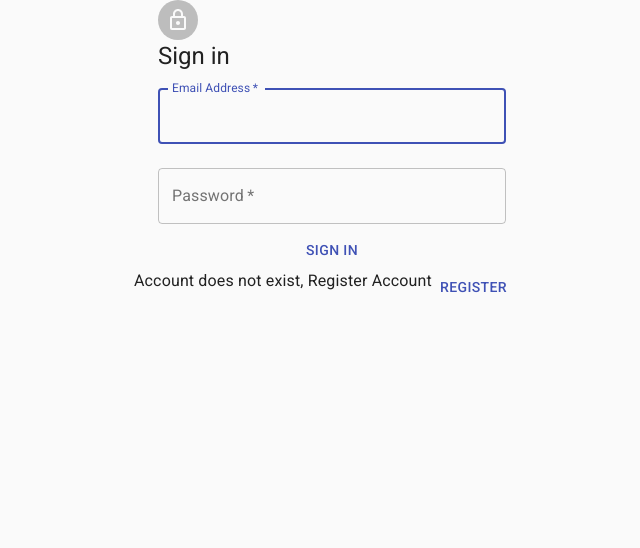
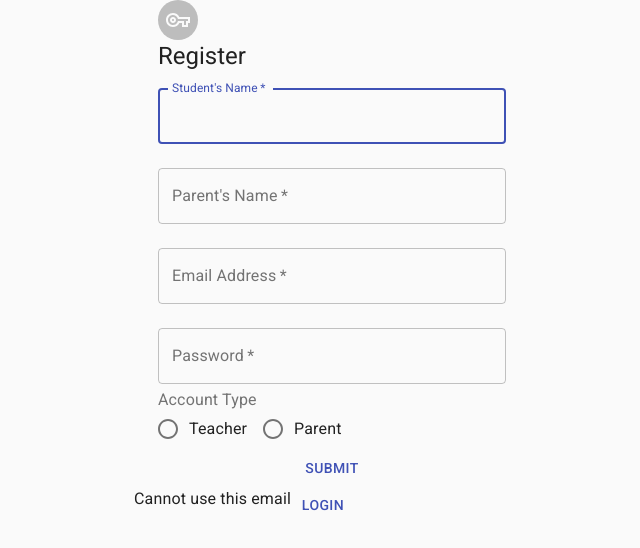
Before and after one commit to gideonrynn/homeschoolr-project3, a React (Create React App) app in the folder client/: page / in a window 1280 px wide. Shown: the top 548 px of the page, without its empty margins (308-948 px from the left). Built offline with nearby package versions, Linux system fonts and the light colour scheme.

Commit message:
renewed loginPage to be more readable

```diff
--- a/client/src/components/Login/index.js
+++ b/client/src/components/Login/index.js
@@ -131,8 +131,8 @@
                         Sign in
                     </Typography>
 
-                    <form className={useStyles.form} noValidate>
                         <TextField
+                            classes={useStyles.form}
                             variant="outlined"
                             margin="normal"
                             required
@@ -153,6 +153,7 @@
                         <br/>
 
                         <TextField
+                            classes={useStyles.form}
                             variant="outlined"
                             margin="normal"
                             required
@@ -181,7 +182,6 @@
                         >
                             Sign In
                         </Button>
-                    </form>
                 </div>
             </Container>
         );
--- a/client/src/components/Register/index.js
+++ b/client/src/components/Register/index.js
@@ -135,8 +135,8 @@
                         Register
                     </Typography>
 
-                    <form className={useStyles.form} noValidate>
                         <TextField
+                            classes={useStyles.form}
                             variant="outlined"
                             margin="normal"
                             required
@@ -155,13 +155,13 @@
                         <br/>
 
                         <TextField
+                            classes={useStyles.form}
                             variant="outlined"
                             margin="normal"
                             required
                             fullWidth
                             id="parentName"
                             label="Parent's Name"
-                            autoFocus
                             // floatingLabelText="Parent Name"
 
                             //this did not work for scd
@@ -173,6 +173,7 @@
                         <br/>
 
                         <TextField
+                            classes={useStyles.form}
                             variant="outlined"
                             margin="normal"
                             required
@@ -180,7 +181,6 @@
                             id="email"
                             label="Email Address"
                             type="email"
-                            autoFocus
                             // floatingLabelText="Email"
 
                             //this did not work for scd
@@ -193,6 +193,7 @@
                         <br/>
 
                         <TextField
+                            classes={useStyles.form}
                             variant="outlined"
                             margin="normal"
                             required
@@ -200,7 +201,6 @@
                             id="password"
                             label="Password"
                             type="password"
-                            autoFocus
                             // floatingLabelText="Password"
 
                             //this did not work for scd
@@ -235,7 +235,6 @@
 
 
 
-                    </form>
 
                 </div>
             </Container>
--- a/client/src/pages/LoginPage.js
+++ b/client/src/pages/LoginPage.js
@@ -51,7 +51,7 @@
         this.state={
             username:'',
             password:'',
-            loginPage:[],
+            // loginPage:[],
             loginMessage:'',
             buttonLabel: 'Register',
             isLogin: true
@@ -59,56 +59,92 @@
     }
 
     componentWillMount(){
-        let loginPage=[];
-        loginPage.push(
-            <Login parentContext={this} appContext={this.props.parentContext} key={loginPage.length}/>
-        );
+        // let loginPage=[];
+        // loginPage.push(
+        //     <Login
+        //     //  parentContext={this} appContext={this.props.parentContext} key={loginPage.length}
+        //     />
+        // );
 
-        let loginMessage = "Account does not exist, Register Account";
+        // let loginMessage = "Account does not exist, Register Account";
 
-        this.setState({
-            loginPage: loginPage,
-            loginMessage: loginMessage
-        })
+        // this.setState({
+        //     loginPage: loginPage,
+        //     loginMessage: loginMessage
+        // })
+
+        this.handleClick2();
+
     }
 
-    handleClick(event){
+    // handleClick(event){
 
-        console.log("event" + event);
+    //     console.log("event" + event);
 
-        let loginMessage ='';
+    //     let loginMessage ='';
 
-        if(this.state.isLogin){
-            let loginPage=[];
-            loginPage.push(
-                <Register parentContext={this}/>
-            );
+    //     if(this.state.isLogin){
+    //         let loginPage=[];
+    //         loginPage.push(
+    //             <Register parentContext={this} key={1}/>
+    //         );
 
-            loginMessage = "Cannot use this email";
+    //         loginMessage = "Cannot use this email";
 
-            this.setState({
-                loginPage: loginPage,
-                loginMessage: loginMessage,
-                buttonLabel: "Login",
-                isLogin: false
-            })
+    //         this.setState({
+    //             loginPage: loginPage,
+    //             loginMessage: loginMessage,
+    //             buttonLabel: "Login",
+    //             isLogin: false
+    //         })
+    //     } else {
+    //         let loginPage=[];
+    //         loginPage.push(
+    //             <Login parentContext={this} key={0}/>
+    //         );
+
+    //         loginMessage = "Account does not exist, Register Account";
+
+    //         this.setState({
+    //             loginPage: loginPage,
+    //             loginMessage: loginMessage,
+    //             buttonLabel: "Register",
+    //             isLogin: true
+    //         })
+    //     }
+    // }
+
+    renderLoginState() {
+        if (this.state.isLogin) {
+            return(
+                <Login />
+            )
         } else {
-            let loginPage=[];
-            loginPage.push(
-                <Login parentContext={this}/>
-            );
-
-            loginMessage = "Account does not exist, Register Account";
-
-            this.setState({
-                loginPage: loginPage,
-                loginMessage: loginMessage,
-                buttonLabel: "Register",
-                isLogin: true
-            })
+            return(
+                <Register />
+            )
         }
     }
 
+    handleClick2(){
+        let loginMessage ='';
+        let label = "";
+        if(this.state.isLogin){
+            loginMessage = "Cannot use this email";
+            label = "Login"
+        }
+        else{
+            loginMessage = "Account does not exist, Register Account";
+            label= "Register";
+        }
+
+        this.setState({
+            loginMessage: loginMessage,
+            buttonLabel: label,
+            isLogin: !this.state.isLogin
+        })
+
+    }
     render() {
 
         return (
@@ -116,7 +152,8 @@
                 <CssBaseline />
                 <div className={useStyles.paper}>
                     <form className={useStyles.form} noValidate>
-                        {this.state.loginPage}
+                        {/* {this.state.loginPage} */}
+                       { this.renderLoginState()}
 
                         <Grid container>
                             <Grid item>
@@ -132,7 +169,8 @@
                                     varient="contained"
                                     color="primary"
                                     label={this.state.buttonLabel}
-                                    onClick={(event) => this.handleClick(event)}
+                                    // onClick={(event) => this.handleClick(event)
+                                    onClick={() => this.handleClick2()}
                                 >
                                     {this.state.buttonLabel}
                                 </Button>
```
